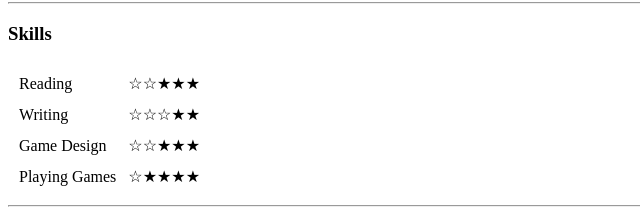
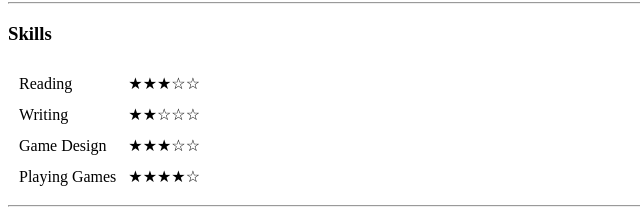
Before and after one commit to merosenlund/cv, a plain HTML site: page index.html in a window 1280 px wide. Shown: the part 531-754 px from the top of the page, 0-640 px from the left. Drawn offline with Linux system fonts and the light colour scheme.

Commit message:
Update index.html
Don't like how the stars fill from right to left so I am changing them around.

```diff
--- a/index.html
+++ b/index.html
@@ -43,20 +43,20 @@
   <table cellspacing="10">
     <tr>
       <td>Reading</td>
-      <td>☆☆★★★</td>
+      <td>★★★☆☆</td>
     </tr>
     <tr>
       <td>Writing</td>
-      <td>☆☆☆★★</td>
+      <td>★★☆☆☆</td>
     </tr>
 
     <tr>
       <td>Game Design</td>
-      <td>☆☆★★★</td>
+      <td>★★★☆☆</td>
     </tr>
     <tr>
       <td>Playing Games</td>
-      <td>☆★★★★</td>
+      <td>★★★★☆</td>
     </tr>
   </table>
   <hr>
```
